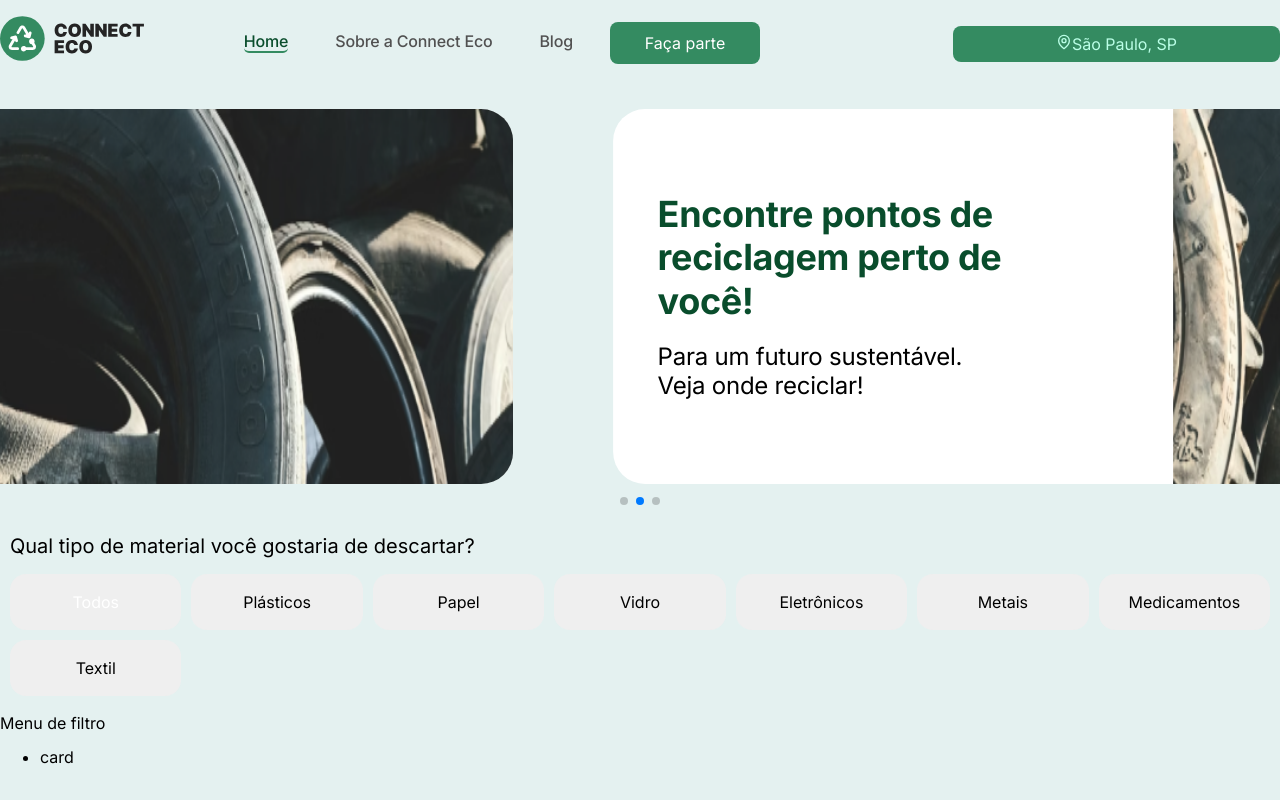
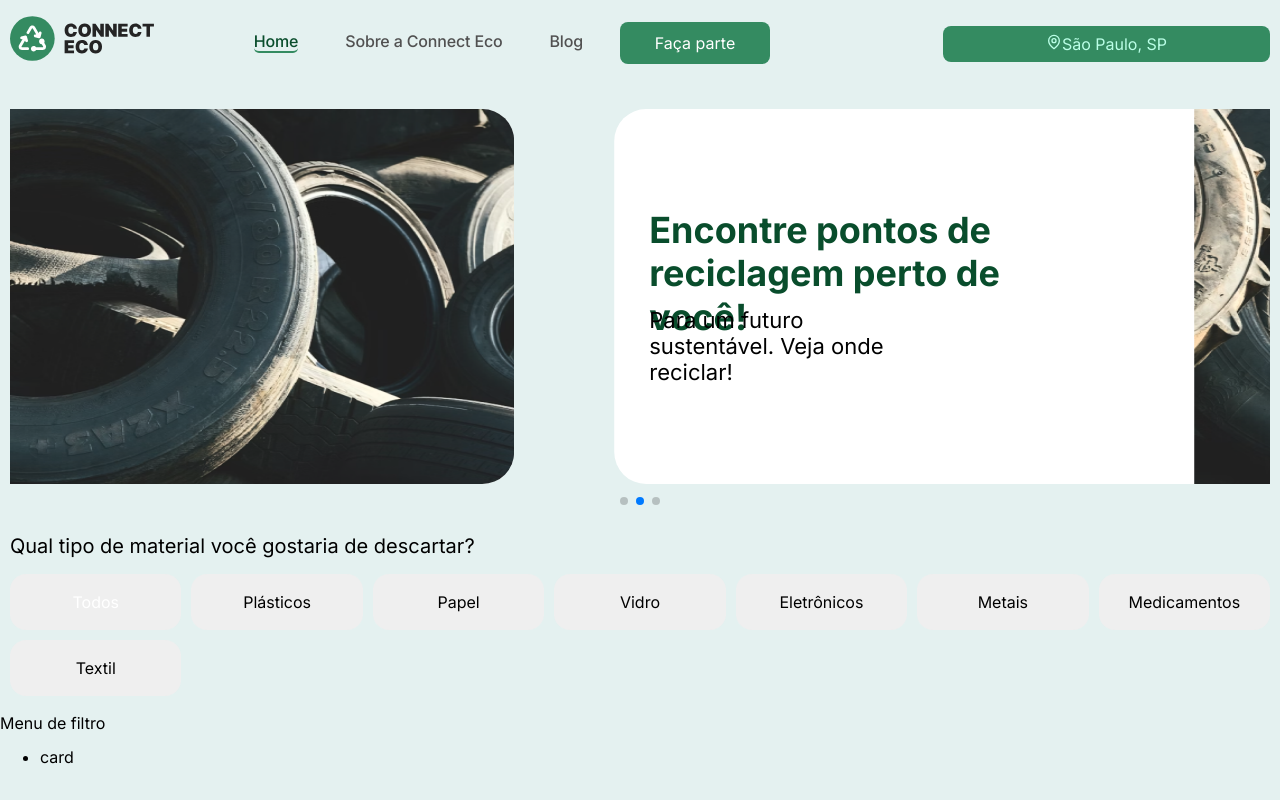
Before and after one commit to Connect-Eco/connecteco, a Next.js app: page / in a window 1280 px wide. Built offline with nearby package versions, Linux system fonts and the light colour scheme.

Commit message:
CSS adjustments to banner and header responsiveness

```diff
--- a/src/app/(home)/components/banner/Banner.jsx
+++ b/src/app/(home)/components/banner/Banner.jsx
@@ -19,7 +19,7 @@ import BannerImage from "./BannerImage";
 
 export function Banner({bannerInfo}) {
   return (
-    <>
+    <div className="banner__container">
       <Swiper
         pagination={true}
         modules={[Autoplay, Pagination]}
@@ -53,6 +53,6 @@ export function Banner({bannerInfo}) {
           );
         })}
       </Swiper>
-    </>
+    </div>
   );
 }
--- a/src/app/(home)/components/banner/banner.css
+++ b/src/app/(home)/components/banner/banner.css
@@ -1,9 +1,14 @@
+.banner__container {
+  padding: 0 10px;
+}
+
 .banner {
   display: flex;
-  margin: 32px auto;
+  flex-direction: column;
+  margin: 32px 0;
   justify-content: space-between;
-  max-width: 1440pxpx;
-  height: 375px;
+  max-width: 748px;
+  height: 410px;
   gap: 30px;
   border-radius: 32px;
   opacity: 0px;
@@ -11,38 +16,117 @@
   overflow: hidden;
 }
 .banner__texts {
+  max-width: 748px;
+  height: 120px;
   display: flex;
   flex-direction: column;
   justify-content: center;
-  margin: 0 auto;
+  margin: auto;
 }
 .banner__texts_title {
-  margin: 0 auto;
-  max-width: 441px;
+
+  max-width: 748px;
   width: 100%;
-  font-weight: 400;
-  line-height: 43.57px;
-  letter-spacing: -0.01em;
+  line-height: 33px;
   font-family: Inter;
-  font-size: 36px;
+  font-size: 28px;
   font-weight: 700;
   line-height: 43.57px;
-  letter-spacing: -0.01em;
   text-align: left;
   color: #094d2c;
+  margin: 0;
 }
 .banner__texts_description {
-width: 348px;
+max-width: 748px;
 height: 58px;
 font-family: Inter;
-font-size: 24px;
+font-size: 16px;
 font-weight: 400;
 line-height: 29.05px;
-letter-spacing: -0.01em;
 text-align: left;
-margin: 19px 0 0;
+margin: 0;
 }
 
 .banner__image_object-contain {
-  width: 720px;
+  max-width: 748px;
+  width: 100%;
+  height: 260px;
+
 }
+
+
+@media screen and ((min-width: 768px)) {
+  .banner {
+    flex-direction: row;
+    margin: 32px auto;
+    justify-content: space-between;
+    max-width: 1440px;
+    width: 100%;
+    height: 375px;
+  }
+
+  .banner__texts {
+  width: 380px;
+  height: 375px;
+  padding: 0 20px;
+  }
+
+  .banner__texts_title {
+    max-width: 320px;
+    width: 100%;
+    height: 120px;
+    font-size: 28px;
+    line-height: 36px;
+
+  }
+
+  .banner__texts_description {
+  max-width: 280px;
+  width: 100%;
+  height: 78px;
+  font-size: 22px;
+  line-height: 26px;
+  margin-top: 10px;
+
+  }
+
+  .banner__image_object-contain {
+
+    width: 420px;
+    height: 375px;
+
+
+}
+
+}
+
+@media screen and ((min-width: 1096px)) {
+
+  .banner__texts {
+    width: 480px;
+   margin: auto;
+    }
+
+  .banner__texts_title {
+    max-width: 400px;
+    width: 100%;
+    height: 88px;
+    font-size: 36px;
+    line-height: 43.57px;
+
+  }
+
+  .banner__image_object-contain {
+    width: 480px;
+    height: 375px;
+  }
+}
+
+
+@media screen and ((min-width: 1166px)) {
+
+  .banner__image_object-contain {
+    width: 680px;
+    height: 375px;
+  }
+  }
--- a/src/components/header/header.css
+++ b/src/components/header/header.css
@@ -1,4 +1,6 @@
-/*MOBILE AQUI*/
+.header__container {
+  padding: 0 10px;
+}
 
 @media (min-width: 640px) {
 }
```
